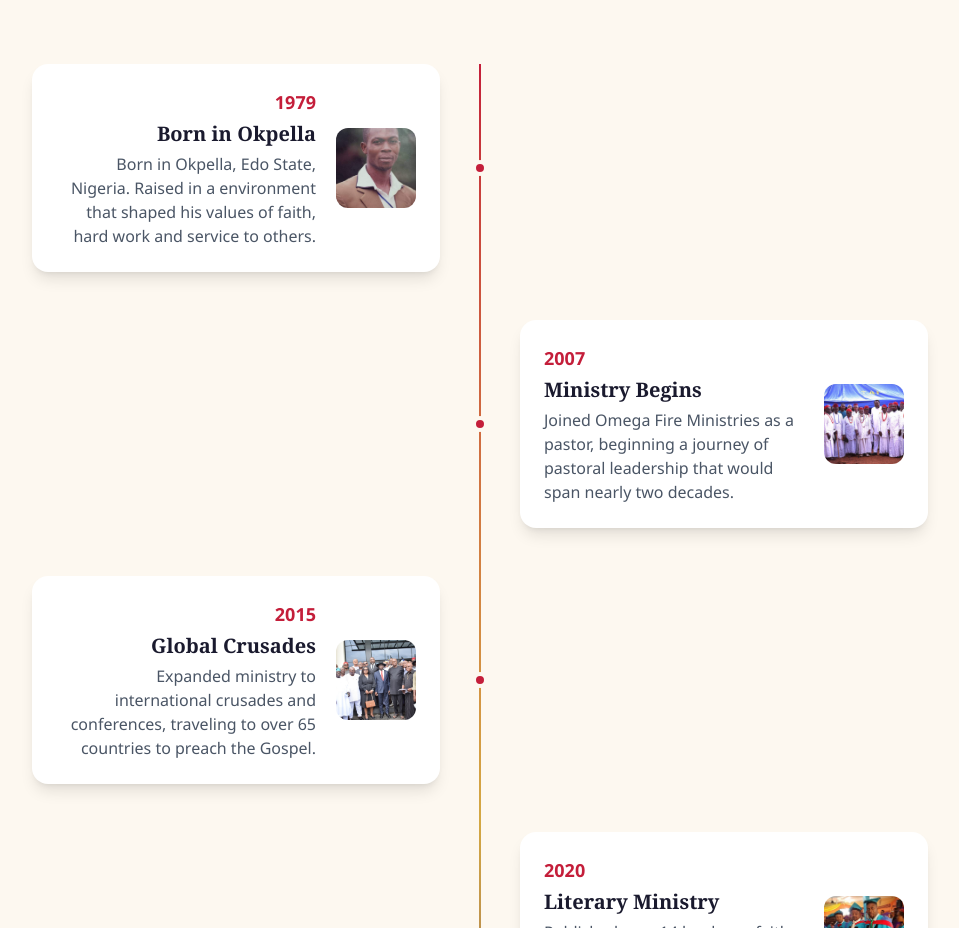
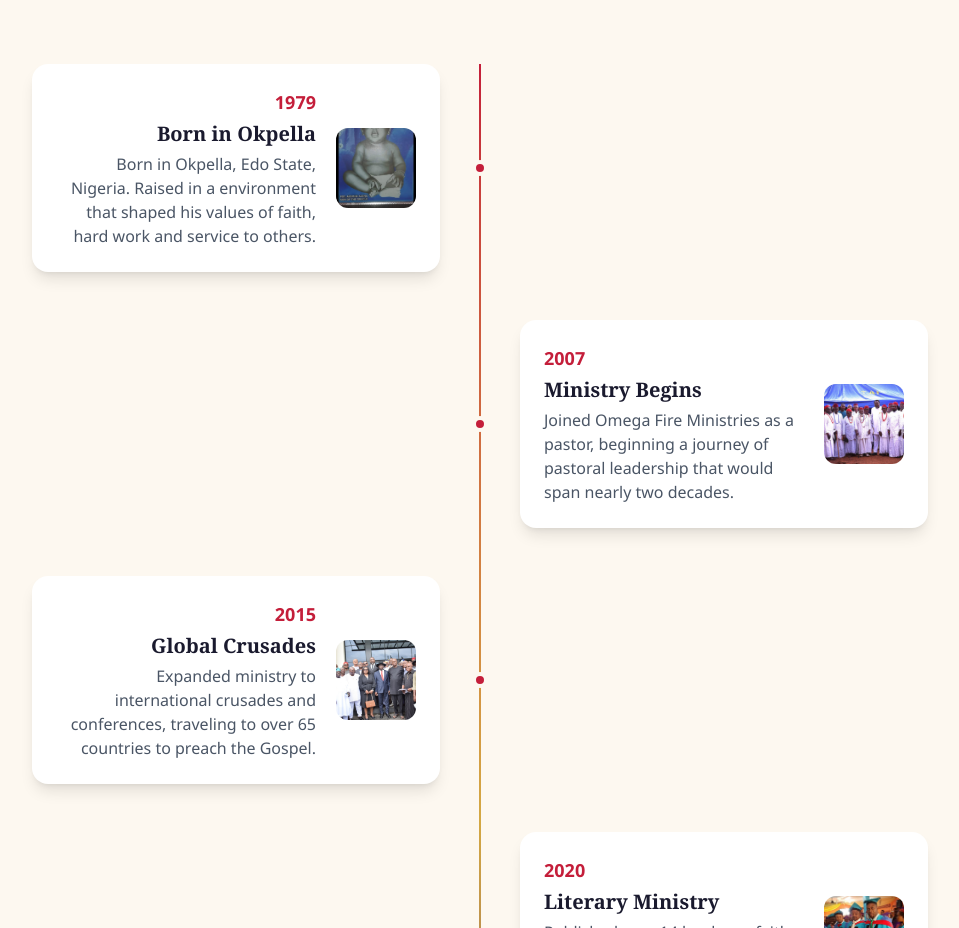
Before and after one commit to glorino/drazemheazena, a Next.js app: page /about in a window 1280 px wide. Shown: the part 2088-3016 px from the top of the page, without its empty margins (160-1119 px from the left). Built offline with nearby package versions, Linux system fonts and the light colour scheme.

Commit message:
feat: add baby photo for 1979 Born in Okpella milestone

```diff
--- a/src/app/about/page.tsx
+++ b/src/app/about/page.tsx
@@ -31,7 +31,7 @@ const timeline = [
     title: "Born in Okpella",
     description:
       "Born in Okpella, Edo State, Nigeria. Raised in a environment that shaped his values of faith, hard work and service to others.",
-    image: "/azenayoung.jpg",
+    image: "/azenababy.jpg",
   },
   {
     year: "2007",
--- a/src/app/page.tsx
+++ b/src/app/page.tsx
@@ -73,7 +73,7 @@ const milestones = [
     year: "2007",
     title: "Ministry Begins",
     description: "Joined Omega Fire Ministries as a pastor",
-    image: "/azenayoung.jpg",
+    image: "/azenababy.jpg",
   },
   {
     year: "2015",
```
Also changed, not shown: public/azenababy.jpg (added).
